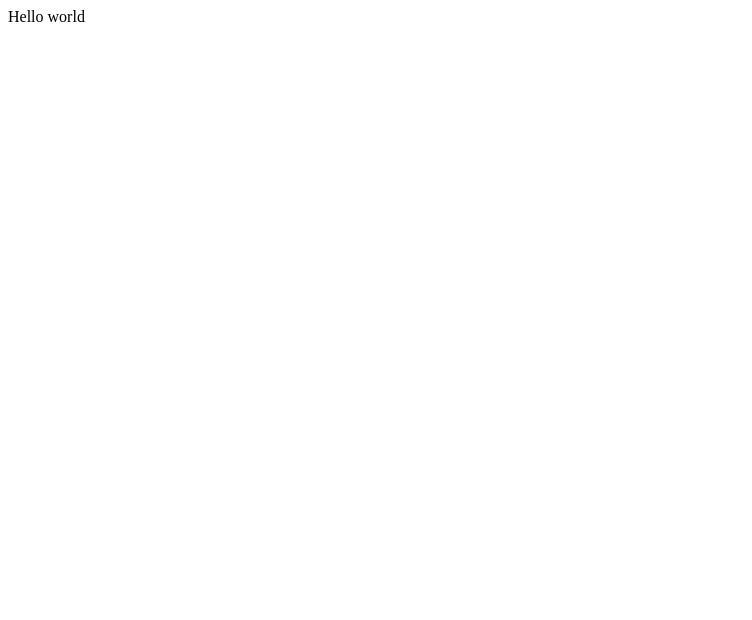
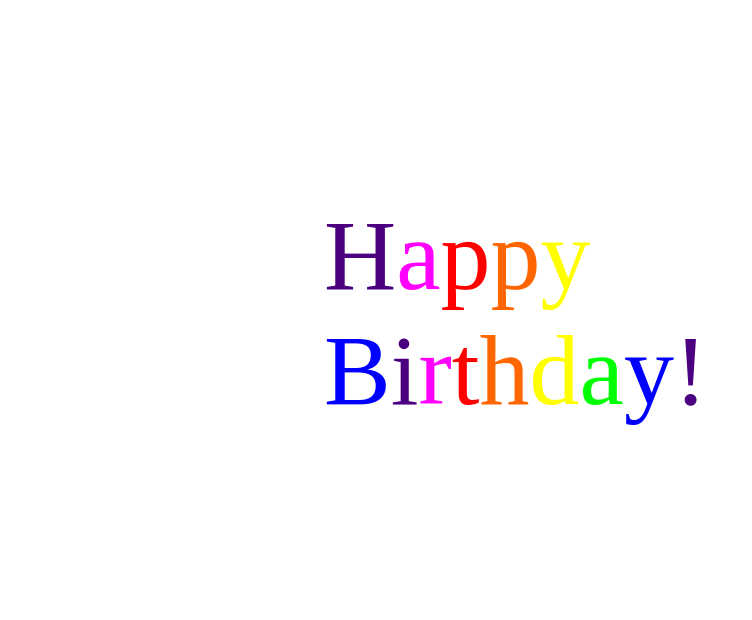
Before and after one commit to Cuttleguy/Cuttleguy.github.io, a plain HTML site: page index.html in a window 1280 px wide. Shown: the whole page, without its empty margins (0-752 px from the left). Drawn offline with Linux system fonts and the light colour scheme.

Commit message:
Finished Text

```diff
--- a/index.html
+++ b/index.html
@@ -9,10 +9,11 @@
 </head>
 
 <body>
-  Hello world
+
+  <div id="text"></div>
   <script src="script.js"></script>
 
-  <p id="text"></p>
+
   <script src="https://replit.com/public/js/replit-badge-v2.js" theme="dark" position="bottom-right"></script>
 </body>
 
--- a/script.js
+++ b/script.js
@@ -1 +1,18 @@
 var text= document.getElementById("text");
+var strtext="Happy Birthday!"
+var colorIndex=0;
+var colors=["#ff0000","#ff6600","#ffff00","#00ff00","#0000ff","#4b0082","#ff00ff"]
+function colorChange(){
+text.innerHTML="";
+for (let index = 0; index < strtext.length; index++) {
+
+    const element = strtext[index];
+    text.innerHTML+="<div id="+"char"+index+">"+element+"</div>";
+    divis=document.getElementById("char"+index);
+    divis.style.color=colors[(colorIndex+index)%7]
+
+}
+colorIndex+=1;
+
+}
+setInterval(colorChange,750);
--- a/style.css
+++ b/style.css
@@ -2,3 +2,16 @@ html {
   height: 100%;
   width: 100%;
 }
+div{
+  display:inline;
+  font-size:100px;
+
+}
+
+#text{
+  display:block;
+  margin:auto;
+  width:50%;
+  padding: 15% 0;
+
+}
```
